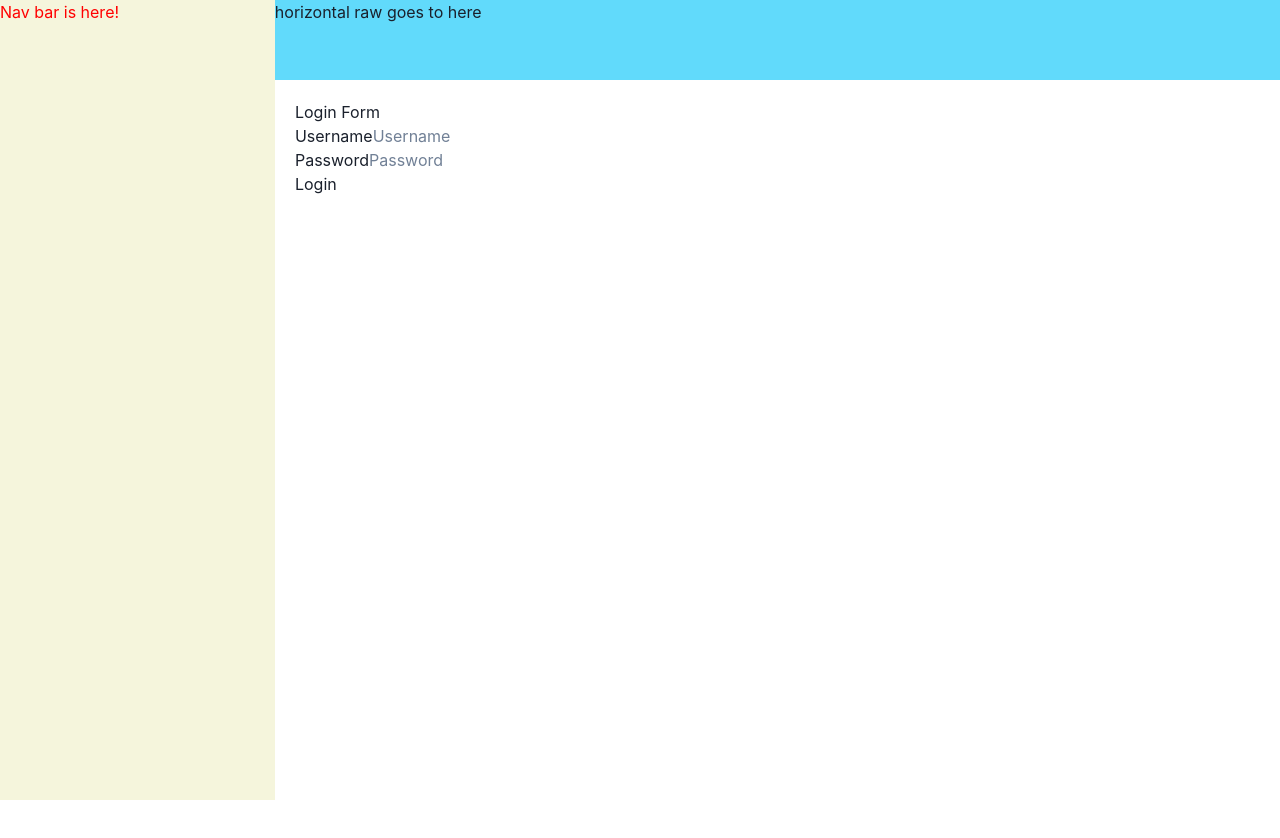
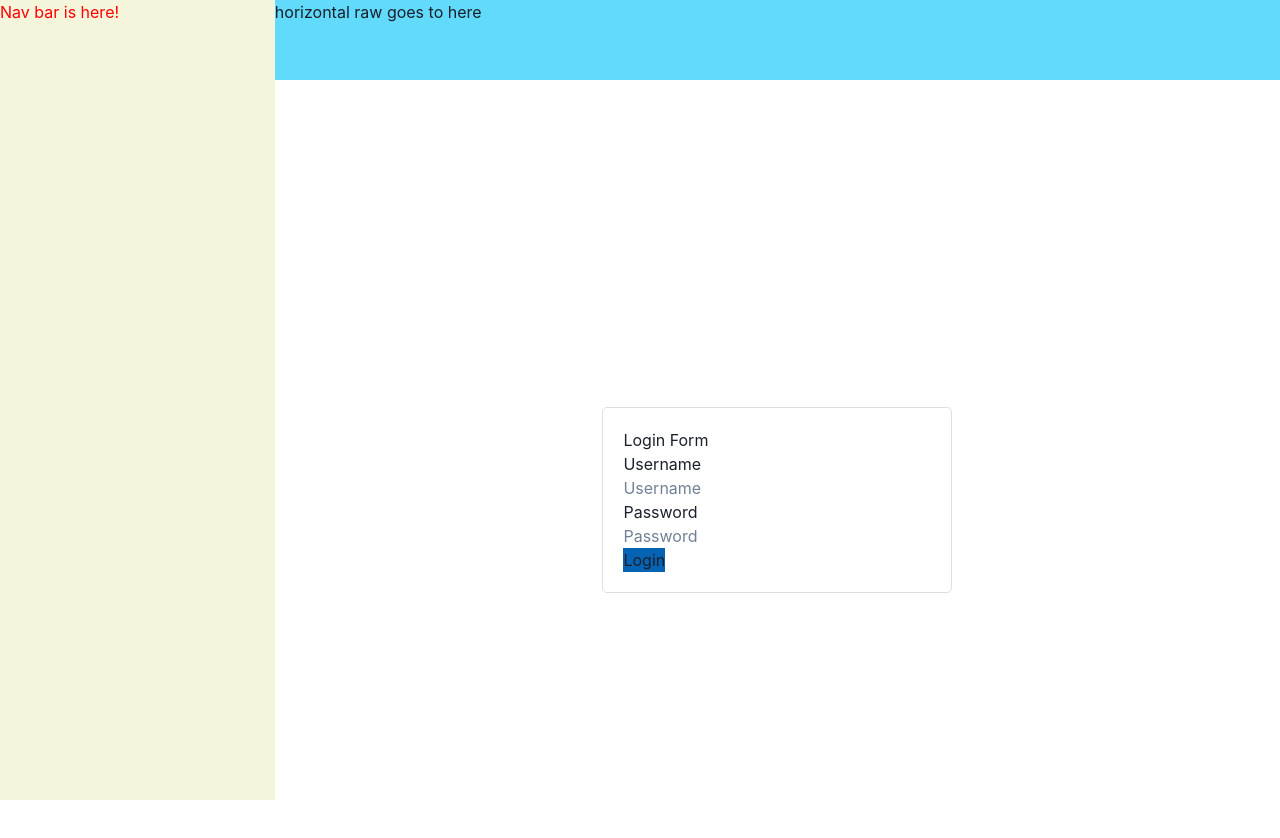
Before and after one commit to kelummadusanka/Time_Table_Management, a React (Create React App) app in the folder client/: page / in a window 1280 px wide. Shown: the top 838 px of the page. Before the commit the page ends 800 px from the top, so only its background shows below. Built offline with nearby package versions, Linux system fonts and the light colour scheme.

Commit message:
Create css log

```diff
--- a/client/src/Components/Login/Login.css
+++ b/client/src/Components/Login/Login.css
@@ -0,0 +1,39 @@
+body {
+    background: rgb(2, 0, 36);
+    background: radial-gradient(
+      circle,
+      rgba(2, 0, 36, 1) 0%,
+      rgba(30, 54, 59, 1) 0%,
+      rgba(93, 93, 116, 1) 100%
+    );
+  }
+
+  .container {
+    display: flex !important;
+    flex-direction: column;
+    justify-content: center;
+    align-items: center;
+    height: 100vh;
+    max-width: 500px;
+    width: 100%;
+    margin: auto;
+  }
+  .container > form {
+    width: 70%;
+    border: 1px solid #dfdfdf;
+    padding: 20px;
+    border-radius: 5px;
+    background: #fff;
+  }
+  pre {
+    width: 70%;
+    color: #fff;
+    font-size: larger;
+  }
+
+  button {
+    background: #0563b4 !important;
+  }
+  p {
+    color: red;
+  }
--- a/client/src/Components/Login/Login.js
+++ b/client/src/Components/Login/Login.js
@@ -1,5 +1,5 @@
 import React from "react";
-
+import './Login.css';
 import { useState, useEffect } from "react";
 
 function Login() {
```
